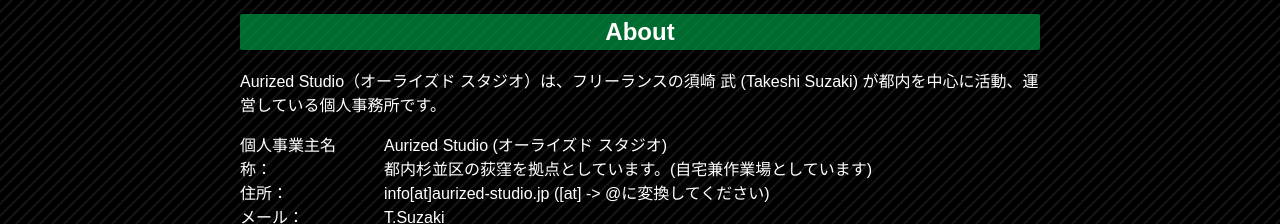
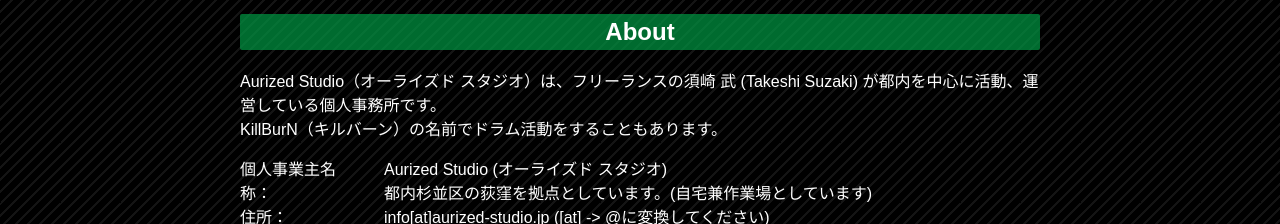
Before and after one commit to AurizedStudio/portfolio03AurizedStudio, a website: page htdocs/index.html in a window 1280 px wide. Shown: the part 337-561 px from the top of the page. Drawn offline with Linux system fonts and the light colour scheme; a script that the page names is missing.

Commit message:
KillBurNの文句追加

```diff
--- a/htdocs/index.html
+++ b/htdocs/index.html
@@ -66,7 +66,8 @@
 	</header>
 	<section id="stitle-about">
 		<h2 class="stitle">About</h2>
-		<p>Aurized Studio（オーライズド スタジオ）は、フリーランスの須崎 武 (Takeshi Suzaki) が都内を中心に活動、運営している個人事務所です。</p>
+		<p>Aurized Studio（オーライズド スタジオ）は、フリーランスの須崎 武 (Takeshi Suzaki) が都内を中心に活動、運営している個人事務所です。<br>
+KillBurN（キルバーン）の名前でドラム活動をすることもあります。</p>
 		<dl class="dlist01 dlist01-about">
 			<dt>個人事業主名称</dt>
 			<dd>Aurized Studio (オーライズド スタジオ)</dd>
```
